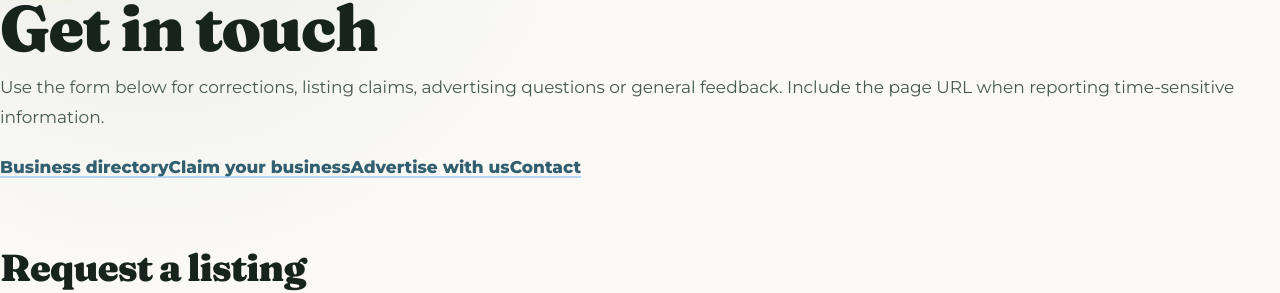
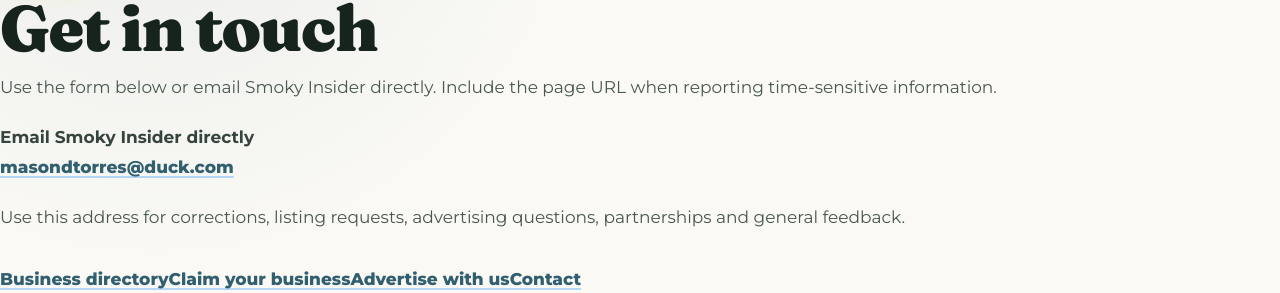
Before and after one commit to masondtorres/smokies-insider-guide, a Next.js app: page /contact in a window 1280 px wide. Shown: the part 187-480 px from the top of the page. Built offline with nearby package versions, Linux system fonts and the light colour scheme.

Commit message:
contact: publish verified Smoky Insider email address

```diff
--- a/src/app/contact/page.tsx
+++ b/src/app/contact/page.tsx
@@ -2,6 +2,8 @@
 import Link from "next/link";
 import { BusinessPageShell, BusinessPathLinks } from "@/components/business-intake";
 import { ContactForm } from "@/components/contact-form";
+
+const CONTACT_EMAIL = "masondtorres@duck.com";
 
 export const metadata: Metadata = {
   title: "Contact",
@@ -21,8 +23,16 @@
     <BusinessPageShell
       eyebrow="Contact"
       title="Get in touch"
-      intro="Use the form below for corrections, listing claims, advertising questions or general feedback. Include the page URL when reporting time-sensitive information."
+      intro="Use the form below or email Smoky Insider directly. Include the page URL when reporting time-sensitive information."
     >
+      <aside className="business-trust-note" style={{ marginBottom: "2rem" }}>
+        <strong>Email Smoky Insider directly</strong>
+        <p>
+          <a href={`mailto:${CONTACT_EMAIL}`}>{CONTACT_EMAIL}</a>
+        </p>
+        <p>Use this address for corrections, listing requests, advertising questions, partnerships and general feedback.</p>
+      </aside>
+
       <BusinessPathLinks />
 
       <section className="business-offer-grid contact-path-grid" style={{ marginBottom: "2rem" }}>
```
